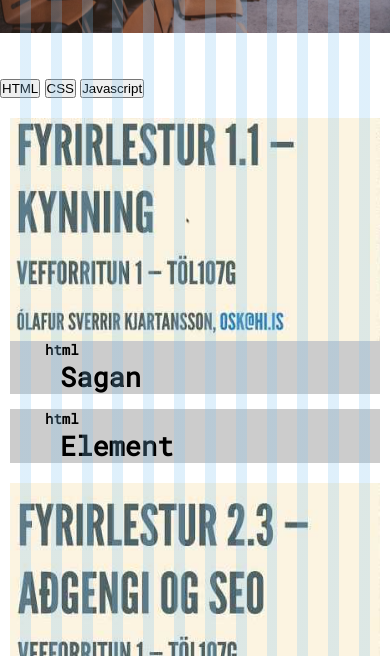
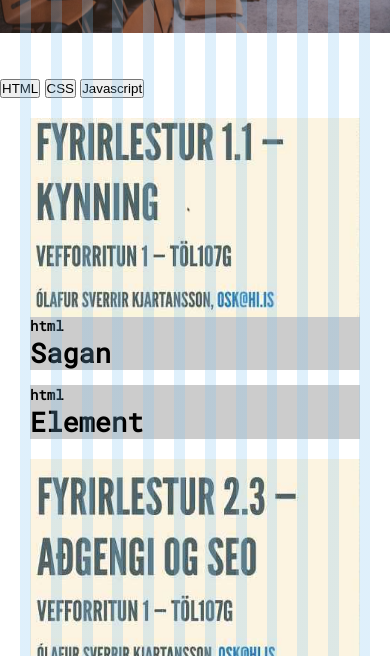
Before and after one commit to birgirorri/vef1-2018-h2, a website with bundled scripts: page index.html in a window 390 px wide. Shown: the part 130-786 px from the top of the page. Built offline with nearby package versions, Linux system fonts and the light colour scheme.

Commit message:
Update fyrirlestrar.scss

```diff
--- a/src/styles/fyrirlestrar.scss
+++ b/src/styles/fyrirlestrar.scss
@@ -1,5 +1,3 @@
-
-
 .list{
    display: flex;
    flex-direction: row;
@@ -9,8 +7,8 @@
    margin-top: 20px;
 
    @media (max-width: 800px){
-    //padding-left: $gutter/2;
-    //padding-right:$gutter/2;
+     padding-left: $gutter;
+     padding-right:$gutter;
    }
 
    @media (min-width:800px){
@@ -49,14 +47,6 @@
     width:100%;
 }
 
-.fyrirlestur__text h3{
-   padding-left:35px;
-}
-
-.title{
-   padding-left: 25px;
-}
-
 .titlecat{
     width:100%;
 }
```
